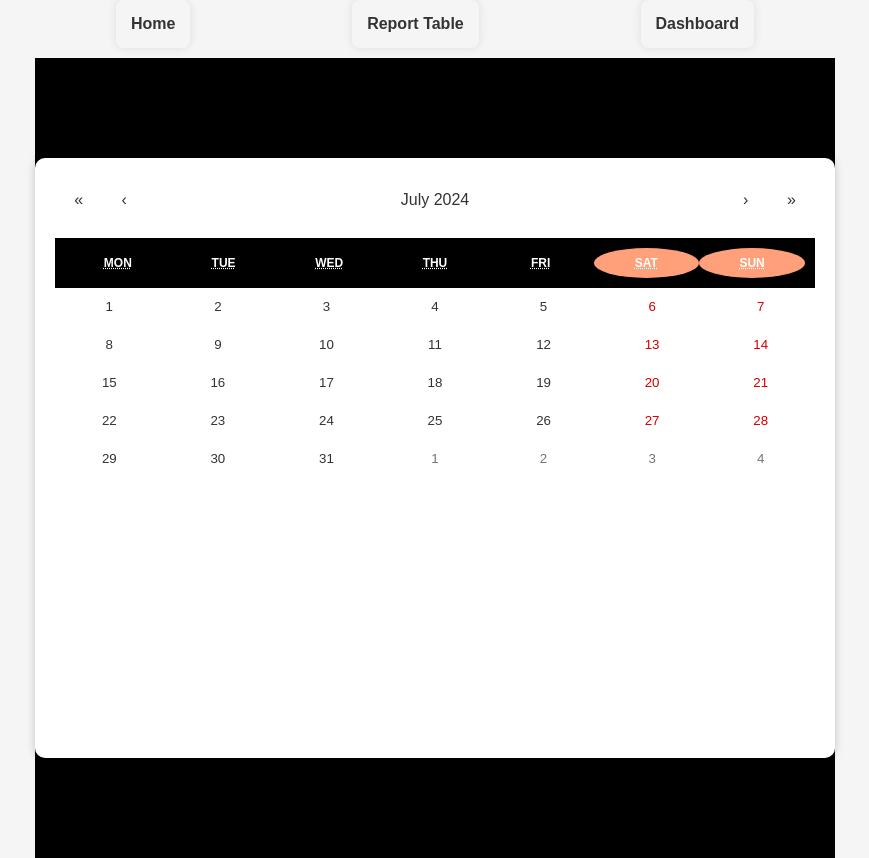
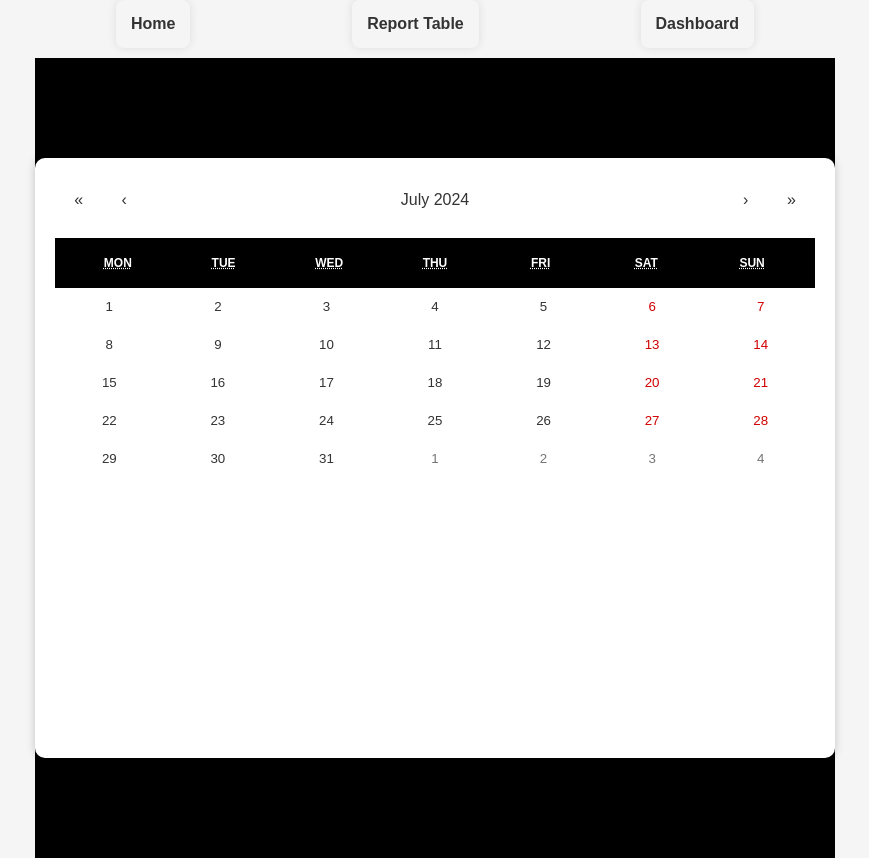
Before and after one commit to Allynesta/myplanner, a React (Vite) app: page /Dashboard in a window 1280 px wide. Shown: the whole page, without its empty margins (205-1074 px from the left). Built offline with nearby package versions, Linux system fonts and the light colour scheme.

Commit message:
improve card

```diff
--- a/src/pages/Dashboard.tsx
+++ b/src/pages/Dashboard.tsx
@@ -33,15 +33,21 @@ const Dashboard = () => {
 		}
 	}, []);
 
+	// Handle date change, open DataForm
 	const handleDateChange = (value: Date | Date[] | null) => {
 		if (Array.isArray(value)) {
 			setValue(value[0]);
 		} else {
 			setValue(value);
 		}
-		setShowForm(true);
+		if (!selectedReport) {
+			setShowForm(true);
+		} else {
+			setSelectedReport(null); // Reset selected report when date changes
+		}
 	};
 
+	// Handle form submission, close DataForm
 	const handleSubmit = (data: {
 		location: string;
 		description: string;
@@ -59,7 +65,7 @@ const Dashboard = () => {
 		const updatedReportData = [...reportData, newReport];
 		setReportData(updatedReportData);
 		localStorage.setItem("plannerData", JSON.stringify(updatedReportData));
-		setShowForm(false);
+		setShowForm(false); // Close DataForm after submission
 		setValue(null);
 	};
 
@@ -73,7 +79,10 @@ const Dashboard = () => {
 					<div
 						key={report.id}
 						className="card"
-						onClick={() => setSelectedReport(report)}
+						onClick={() => {
+							setSelectedReport(report); // Open report details when card is clicked
+							setShowForm(false); // Close DataForm if it's open
+						}}
 					>
 						<span>{report.location}</span>
 					</div>
--- a/src/styles/dashboard.css
+++ b/src/styles/dashboard.css
@@ -40,11 +40,7 @@
   color: #fff;
 }
 
-.react-calendar__month-view__weekdays > div:nth-child(6),
-.react-calendar__month-view__weekdays > div:nth-child(7) {
-  background-color: #ffa07a;
-  color: #fff;
-}
+
 
 .react-calendar__tile {
   background-color: #fff;
@@ -80,6 +76,7 @@
   color: #333;
 }
 
+
 .card {
   background-color: #fff;
   padding: 10px;
@@ -102,3 +99,8 @@
   font-weight: bold;
   margin-right: 10px;
 }
+
+
+.ReactModal__Content.ReactModal__Content--after-open {
+  height: fit-content;
+}
```
